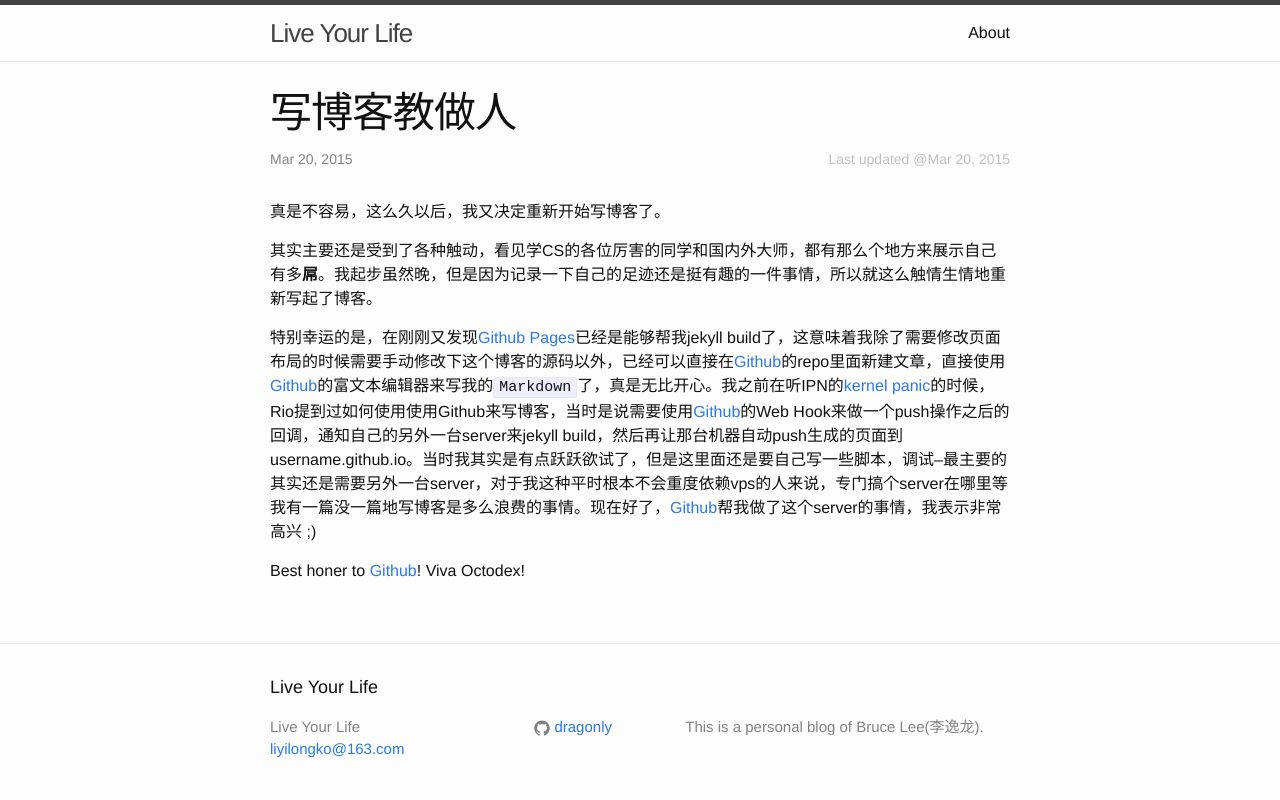
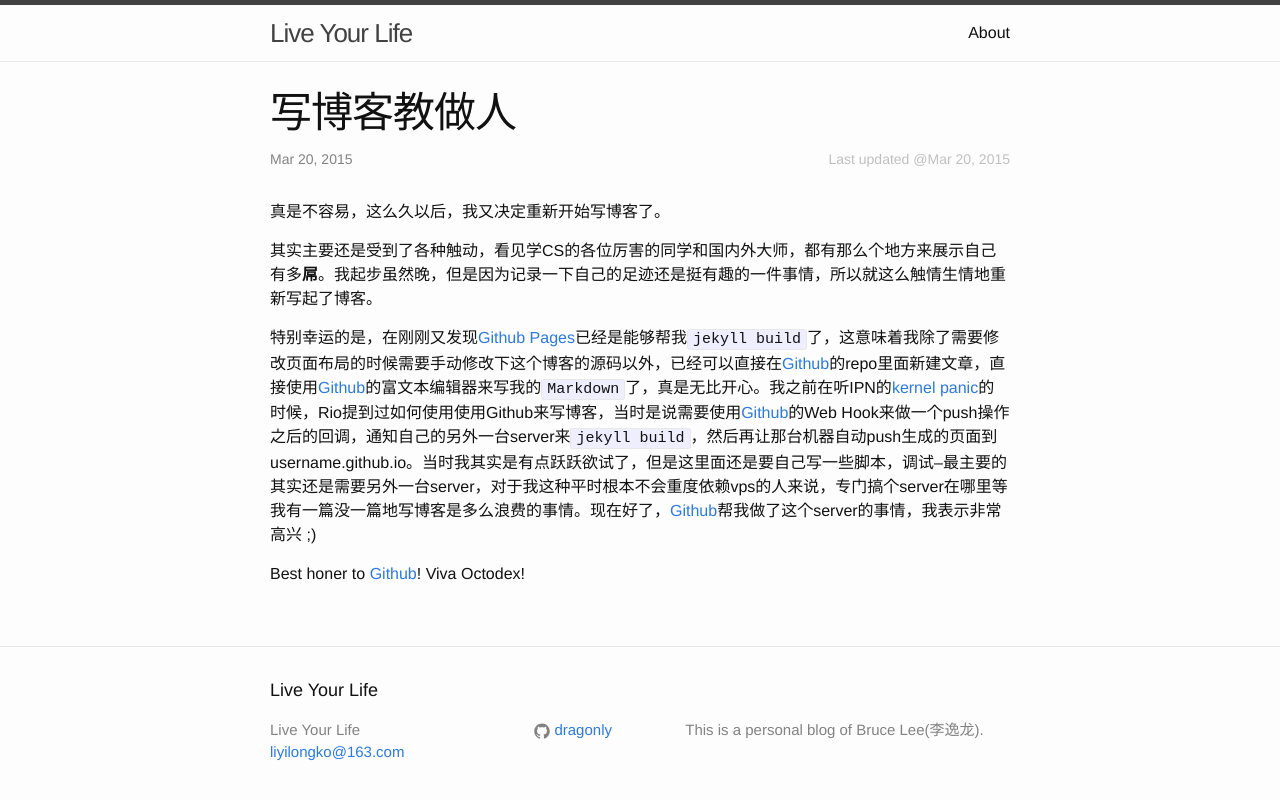
Before and after one commit to dragonly/dragonly.github.io, a Jekyll site: the page built from _posts/2015-03-20-写博客教做人.md, in a window 1280 px wide. Shown: the top 800 px of the page. Built offline with Jekyll 4.4.1, drawn with Linux system fonts in a browser that asks for light colours; comment, search, counter and statistics services are not loaded.

```diff
--- a/_posts/2015-03-20-写博客教做人.md
+++ b/_posts/2015-03-20-写博客教做人.md
@@ -5,7 +5,7 @@ last_updated: 2015-03-20
 
 其实主要还是受到了各种触动，看见学CS的各位厉害的同学和国内外大师，都有那么个地方来展示自己有多**屌**。我起步虽然晚，但是因为记录一下自己的足迹还是挺有趣的一件事情，所以就这么触情生情地重新写起了博客。
 
-特别幸运的是，在刚刚又发现[Github Pages][github-pages]已经是能够帮我jekyll build了，这意味着我除了需要修改页面布局的时候需要手动修改下这个博客的源码以外，已经可以直接在[Github][github]的repo里面新建文章，直接使用[Github][github]的富文本编辑器来写我的`Markdown`了，真是无比开心。我之前在听IPN的[kernel panic][kernel-panic]的时候，Rio提到过如何使用使用Github来写博客，当时是说需要使用[Github][github]的Web Hook来做一个push操作之后的回调，通知自己的另外一台server来jekyll build，然后再让那台机器自动push生成的页面到username.github.io。当时我其实是有点跃跃欲试了，但是这里面还是要自己写一些脚本，调试--最主要的其实还是需要另外一台server，对于我这种平时根本不会重度依赖vps的人来说，专门搞个server在哪里等我有一篇没一篇地写博客是多么浪费的事情。现在好了，[Github][github]帮我做了这个server的事情，我表示非常高兴 ;)
+特别幸运的是，在刚刚又发现[Github Pages][github-pages]已经是能够帮我`jekyll build`了，这意味着我除了需要修改页面布局的时候需要手动修改下这个博客的源码以外，已经可以直接在[Github][github]的repo里面新建文章，直接使用[Github][github]的富文本编辑器来写我的`Markdown`了，真是无比开心。我之前在听IPN的[kernel panic][kernel-panic]的时候，Rio提到过如何使用使用Github来写博客，当时是说需要使用[Github][github]的Web Hook来做一个push操作之后的回调，通知自己的另外一台server来`jekyll build`，然后再让那台机器自动push生成的页面到 username.github.io。当时我其实是有点跃跃欲试了，但是这里面还是要自己写一些脚本，调试--最主要的其实还是需要另外一台server，对于我这种平时根本不会重度依赖vps的人来说，专门搞个server在哪里等我有一篇没一篇地写博客是多么浪费的事情。现在好了，[Github][github]帮我做了这个server的事情，我表示非常高兴 ;)
 
 Best honer to [Github][github]! Viva Octodex!
 
```
